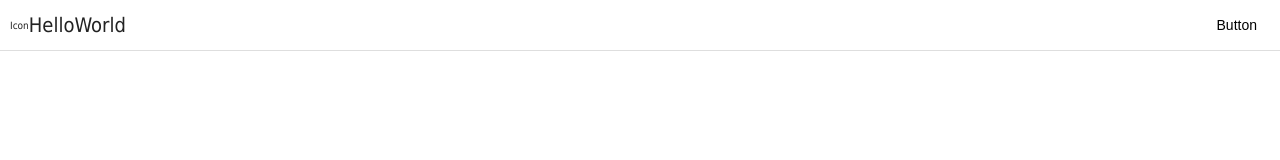
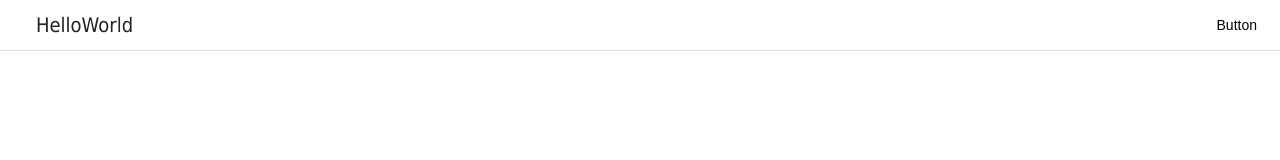
Before and after one commit to NatiqQuran/nq-pwa, a React (Create React App) app: page / in a window 1280 px wide. Shown: the top 160 px of the page. Built offline with nearby package versions, Linux system fonts and the light colour scheme.

Commit message:
New Update to header

```diff
--- a/src/components/header/header.tsx
+++ b/src/components/header/header.tsx
@@ -1,14 +1,22 @@
 import React from "react";
+import { ReactComponent as Humburger } from "../../assets/svg/humburger.svg";
 import "./header.css";
 
 interface HeaderProps extends React.HTMLAttributes<HTMLDivElement> {
     title: string;
+    button: "menu" | "back" | null;
 }
 
 function Header(props: HeaderProps) {
     return (
         <header>
-            {"Icon"}
+            <button>
+                {props.button === "menu" ? (
+                    <Humburger />
+                ) : props.button === "back" ? (
+                    "BACK"
+                ) : null}
+            </button>
             <h1 style={{ marginInlineEnd: "auto" }}>{props.title}</h1>
 
             {props.children}
```
